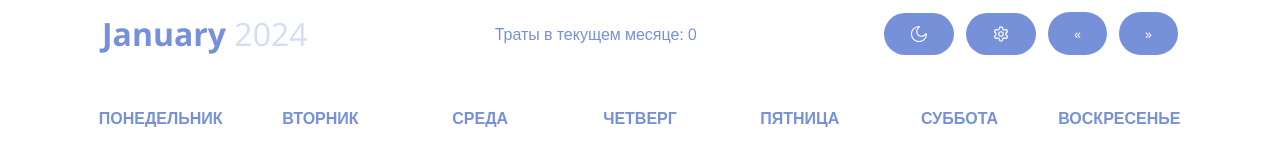
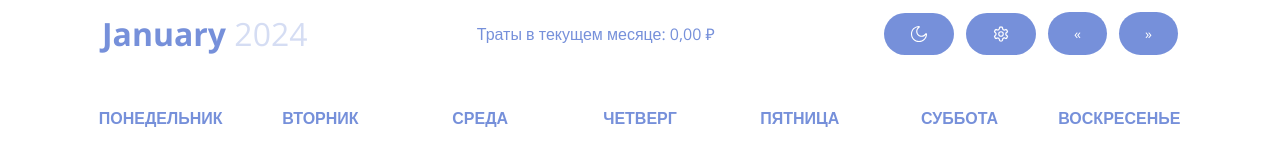
Before and after one commit to norylord/norylord-money-tracker, a Nuxt app: page / in a window 1280 px wide. Shown: the top 160 px of the page. Built offline with nearby package versions, Linux system fonts and the light colour scheme.

Commit message:
little changes

```diff
--- a/modules/calendar/components/modals/AddPaymentModal.vue
+++ b/modules/calendar/components/modals/AddPaymentModal.vue
@@ -23,6 +23,7 @@
       <div class="add-payment-modal__inputs-chips">
         <ui-chip
           v-for="paymentType of userStore.paymentsType"
+          :key="paymentType.id"
           :color="paymentType.color"
           :is-active="paymentType.id === newPayment.selectedPayment"
           :text="paymentType.title"
--- a/pages/index.vue
+++ b/pages/index.vue
@@ -4,7 +4,12 @@
       <h1 class="calendar__header-month">
         {{ currentMonthName }} <span class="calendar__header-year">{{ userStore.selectedYear }}</span>
       </h1>
-      <p>Траты в текущем месяце: {{ monthPaymentsSum }}</p>
+      <p>
+        Траты в текущем месяце: {{ monthPaymentsSum.toLocaleString("ru", {
+          style: "currency",
+          currency: "rub",
+        }) }}
+      </p>
       <div class="calendar__header-actions">
         <ui-button
           :icon="darkMode ? 'sun' : 'moon'"
```
